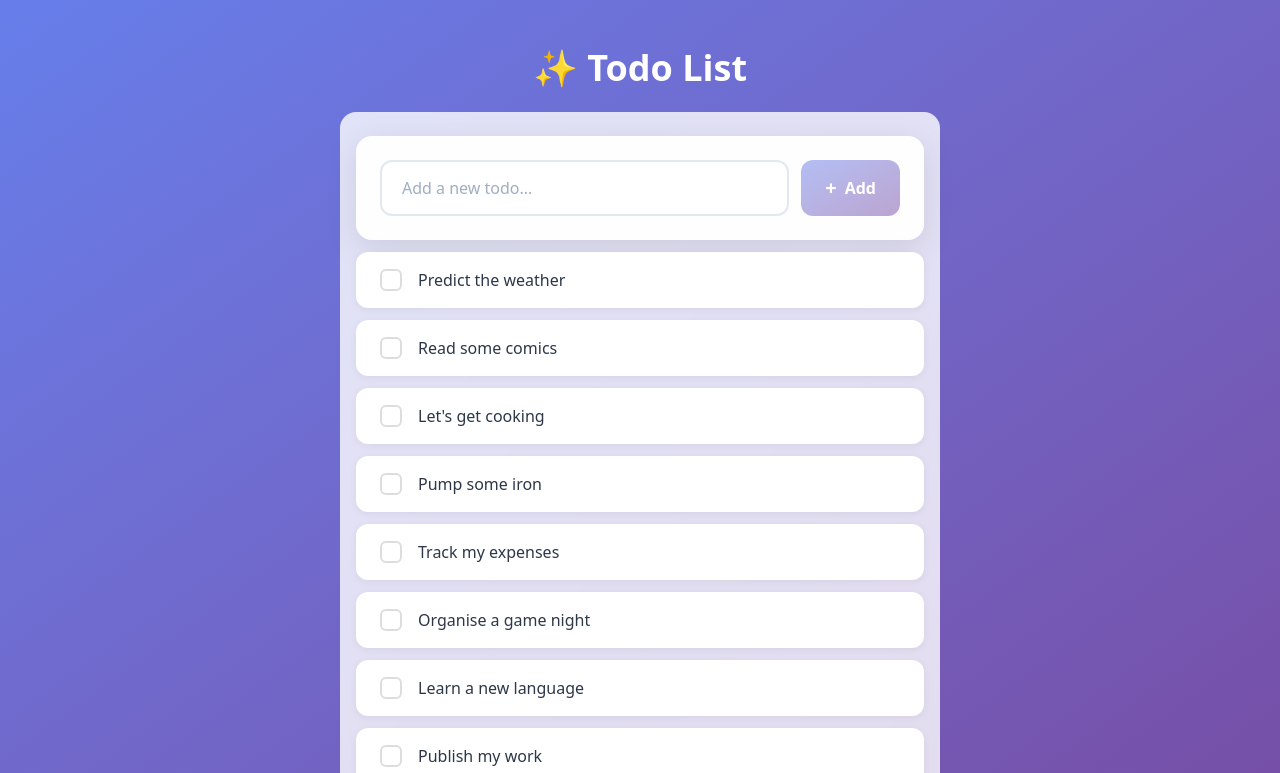
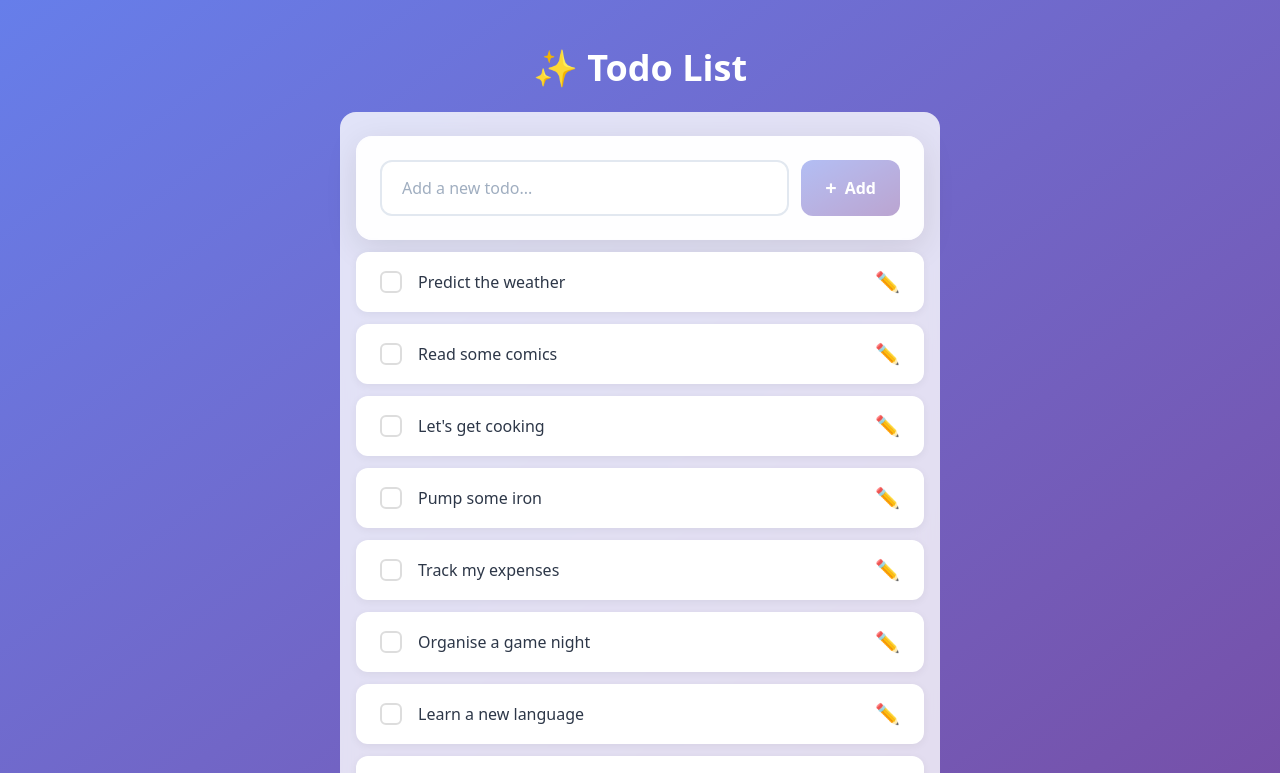
Before and after one commit to adityapryg/bm-vue-todo-app, a Vue app: page / in a window 1280 px wide. Shown: the top 773 px of the page. Built offline with nearby package versions, Linux system fonts and the light colour scheme; the HTML template or start-up script is replaced by a standard one.

Commit message:
feat: add edit button to TaskItem component and update emit events

```diff
--- a/src/components/TaskItem.vue
+++ b/src/components/TaskItem.vue
@@ -18,6 +18,9 @@
     >
       <slot></slot>
     </span>
+    <button v-if="!isChecked" class="edit-button" @click.prevent="emit('edit')" type="button">
+      ✏️
+    </button>
   </label>
 </template>
 
@@ -26,5 +29,5 @@ defineProps<{
   isChecked?: boolean | false
 }>()
 
-const emit = defineEmits(['update'])
+const emit = defineEmits(['update', 'edit'])
 </script>
```
